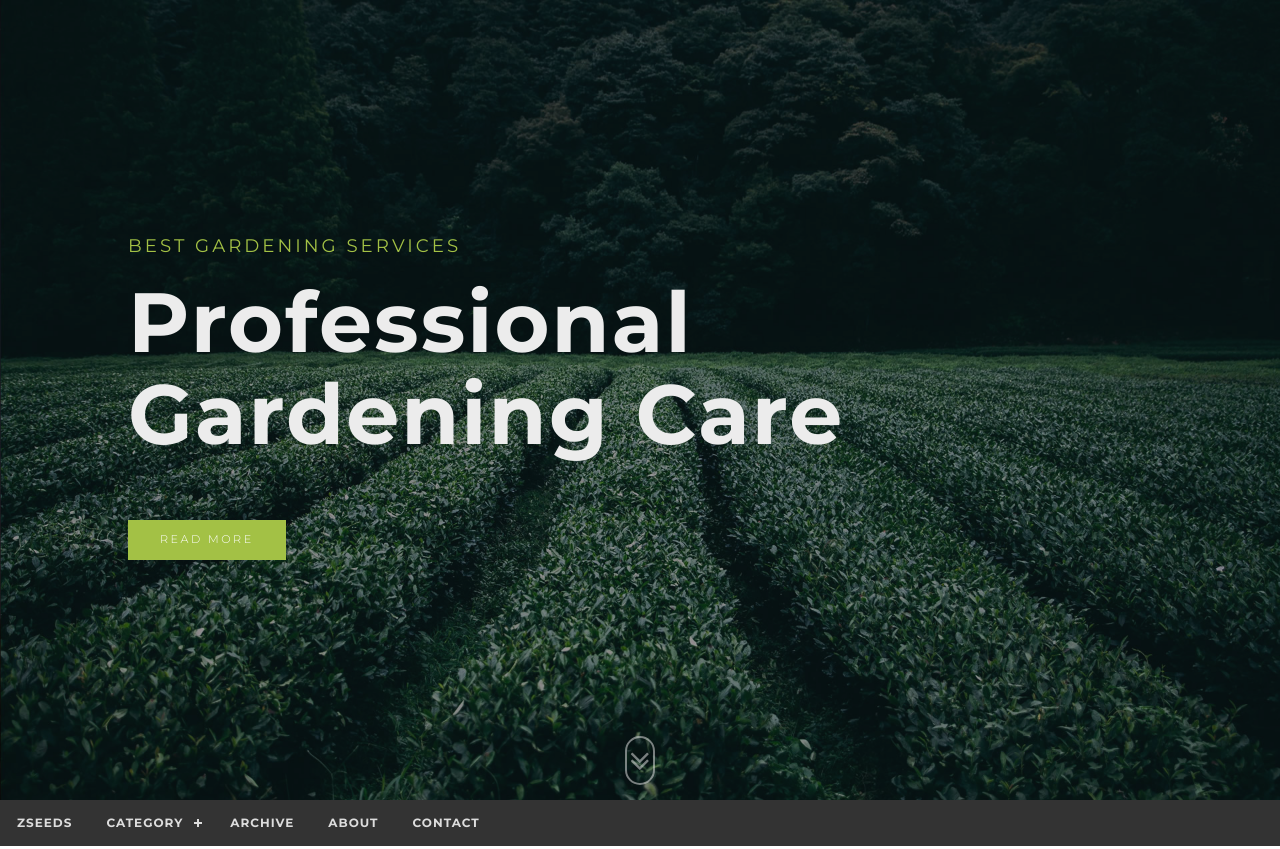
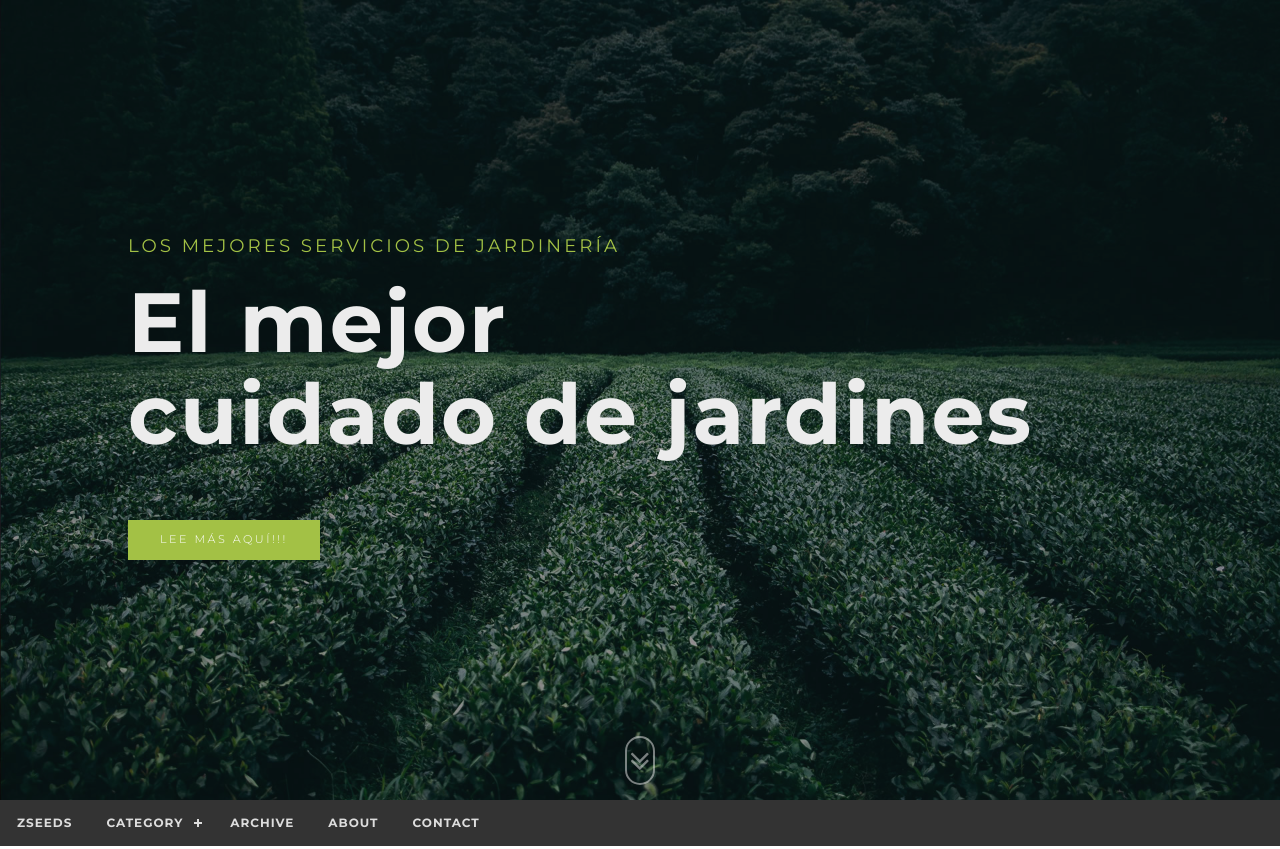
Before and after one commit to AinoOrviz/remoto, a plain HTML site: page index.html in a window 1280 px wide. Shown: the top 849 px of the page. Drawn offline with Linux system fonts and the light colour scheme; some packages are replaced by stand-ins of ours.

Commit message:
Modificaciones index.html

```diff
--- a/index.html
+++ b/index.html
@@ -8,7 +8,7 @@
     <!-- Basic Page Needs
   ================================================== -->
 	<meta charset="utf-8">
-	<title>zSeeds - Free Html5 Templates</title>
+	<title>Ainhoa Orviz Labrador</title>
 	<meta name="description" content="Free Responsive Html5 Css3 Templates | zerotheme.com">
 	<meta name="author" content="www.zerotheme.com">
 
@@ -67,9 +67,9 @@
 					<!---Hero Content--->
 					<div class="hero-content-wrapper">
 					  <div class="hero-content">
-						<h4 class="h-alt hero-subheading wow fadeIn" data-wow-duration="2s" data-wow-delay=".7s">Best Gardening Services</h4>
-						<h1 class="hero-lead wow fadeInLeft" data-wow-duration="1.5s">Professional<br> Gardening Care</h1>
-						<a href="single.html" class="button button-skin wow fadeIn" data-wow-duration="2s" data-wow-delay="1s">Read More</a>
+						<h4 class="h-alt hero-subheading wow fadeIn" data-wow-duration="2s" data-wow-delay=".7s">Los mejores servicios de jardiner&iacute;a</h4>
+						<h1 class="hero-lead wow fadeInLeft" data-wow-duration="1.5s">El mejor<br> cuidado de jardines</h1>
+						<a href="single.html" class="button button-skin wow fadeIn" data-wow-duration="2s" data-wow-delay="1s">Lee m&aacute;s aqu&iacute;!!!</a>
 					  </div>
 					</div>
 					<!---Scroller--->
```
